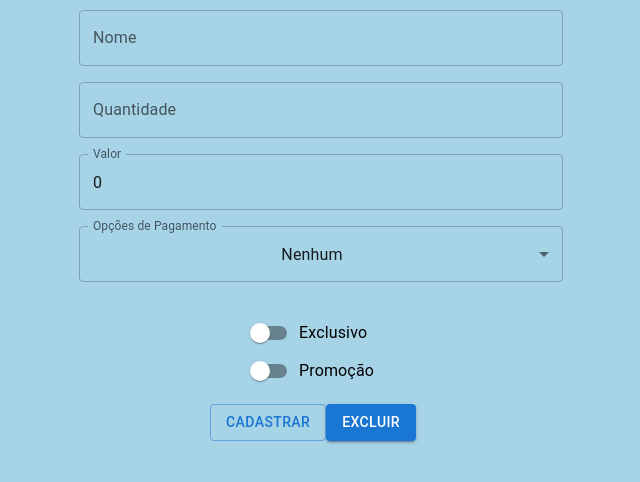
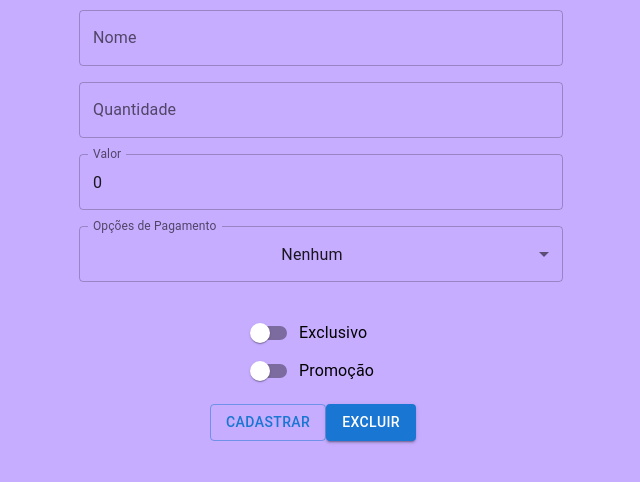
Before and after one commit to leona-souza/meus-componentes, a React (Create React App) app: page / in a window 1280 px wide. Shown: the top 482 px of the page, without its empty margins (319-959 px from the left). Built offline with nearby package versions, Linux system fonts and the light colour scheme.

Commit message:
style: background

```diff
--- a/src/App.css
+++ b/src/App.css
@@ -14,7 +14,7 @@
 }
 
 .App-header {
-  background-color: #a7d3e7;
+  background-color: #C7ADFF;
   min-height: 100vh;
   display: flex;
   flex-direction: column;
--- a/src/paginas/Formulario.tsx
+++ b/src/paginas/Formulario.tsx
@@ -73,8 +73,6 @@ export const Formulario = (): JSX.Element => {
   const atualizarSwitch = (chave: string): void => {
     atualizarProduto(chave, !produto[chave as keyof Produto])
   }
-
-  useEffect(() => console.log(produtoCard), [produtoCard])
 
   return (
     <Styled.GridContainer
```
